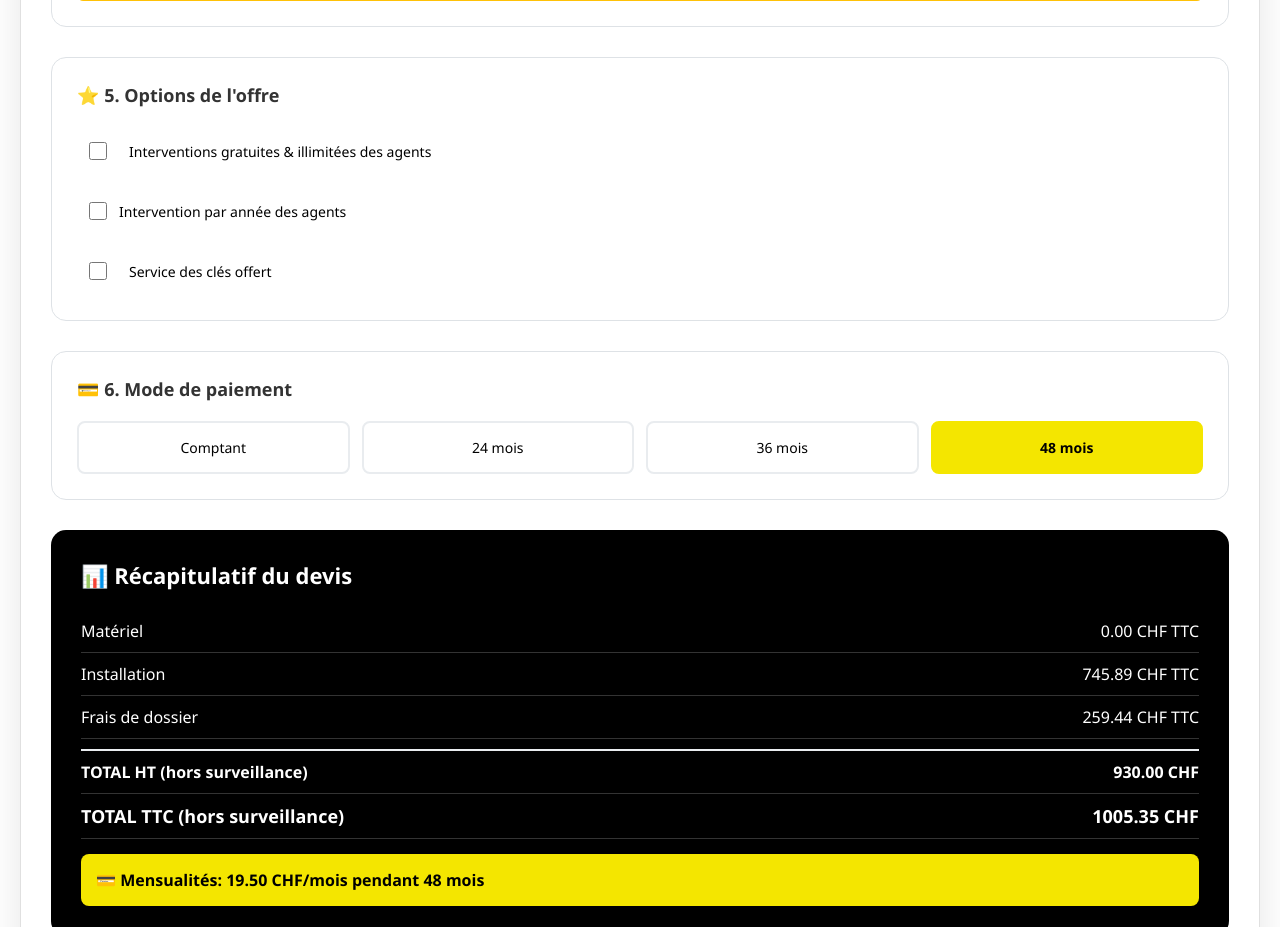
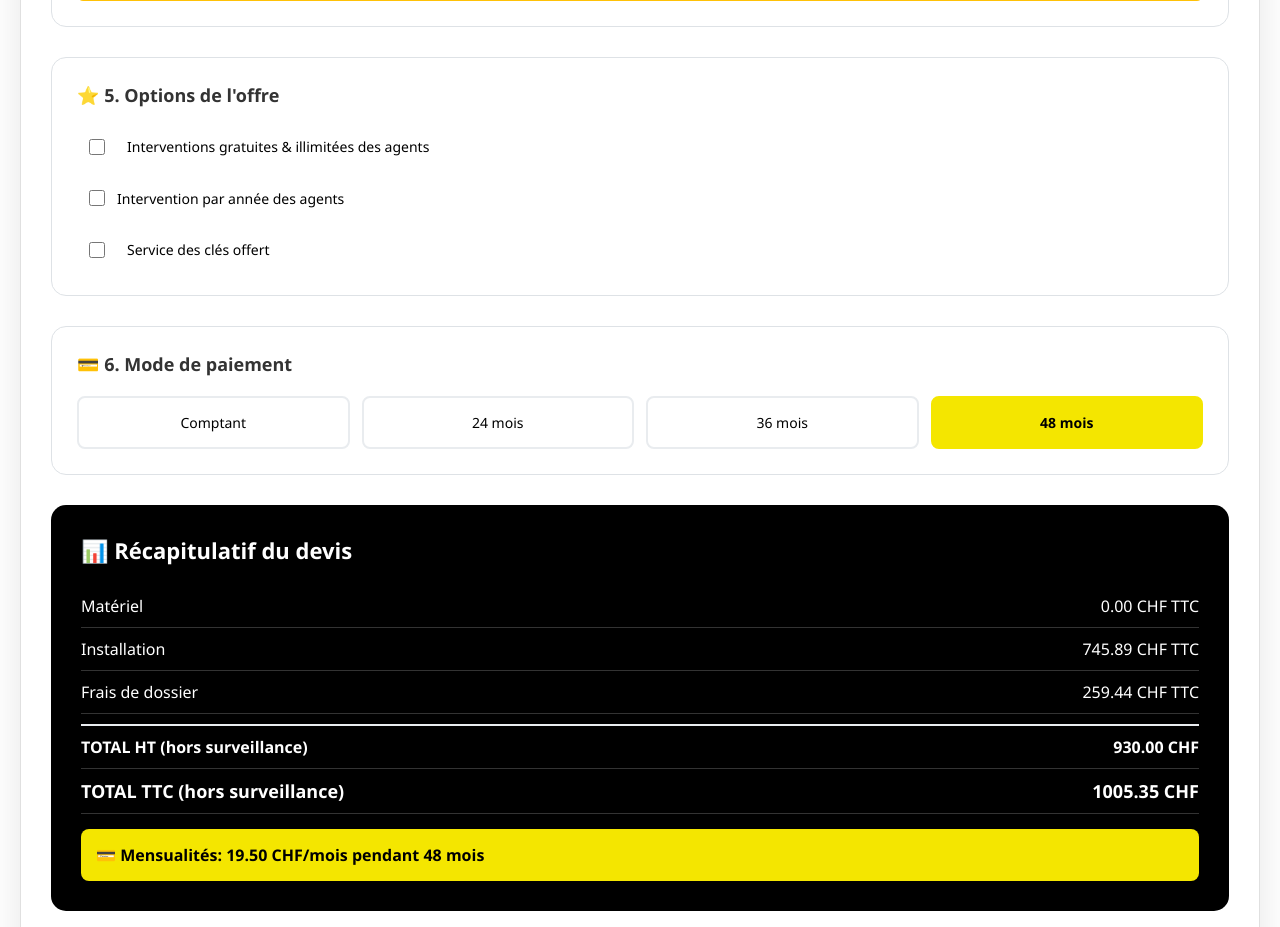
Before and after one commit to marketingdialarme/generateur-devis, a Next.js app: page /create-devis in a window 1280 px wide. Shown: the part 1400-2327 px from the top of the page. Built offline with nearby package versions, Linux system fonts and the light colour scheme.

Commit message:
fix: text alignment

```diff
--- a/src/components/OptionsSection.tsx
+++ b/src/components/OptionsSection.tsx
@@ -40,11 +40,10 @@ export function OptionsSection(props: OptionsSectionProps) {
         <div className="option-item" style={{
           display: 'flex',
           alignItems: 'center',
-          padding: '12px',
+          padding: '10px 12px',
           background: interventionsGratuites ? '#f0f8ff' : 'transparent',
           borderRadius: '6px',
-          transition: 'all 0.2s',
-          minHeight: '48px'
+          transition: 'all 0.2s'
         }}>
           <input
             type="checkbox"
@@ -57,11 +56,12 @@ export function OptionsSection(props: OptionsSectionProps) {
               }
             }}
             style={{
-              marginRight: '12px',
+              margin: '0 12px 0 0',
               cursor: 'pointer',
-              width: '18px',
-              height: '18px',
-              flexShrink: 0
+              width: '16px',
+              height: '16px',
+              flexShrink: 0,
+              verticalAlign: 'middle'
             }}
           />
           <label
@@ -70,8 +70,11 @@ export function OptionsSection(props: OptionsSectionProps) {
               cursor: 'pointer',
               fontSize: '14px',
               fontWeight: interventionsGratuites ? 600 : 400,
-              lineHeight: '1.5',
-              flex: 1
+              lineHeight: '1.4',
+              flex: 1,
+              margin: 0,
+              display: 'flex',
+              alignItems: 'center'
             }}
           >
             Interventions gratuites & illimitées des agents
@@ -82,12 +85,11 @@ export function OptionsSection(props: OptionsSectionProps) {
         <div className="option-item" style={{
           display: 'flex',
           alignItems: 'center',
-          padding: '12px',
+          padding: '10px 12px',
           background: interventionsAnnee ? '#f0f8ff' : 'transparent',
           borderRadius: '6px',
           transition: 'all 0.2s',
-          gap: '12px',
-          minHeight: '48px'
+          gap: '12px'
         }}>
           <input
             type="checkbox"
@@ -100,10 +102,12 @@ export function OptionsSection(props: OptionsSectionProps) {
               }
             }}
             style={{
+              margin: 0,
               cursor: 'pointer',
-              width: '18px',
-              height: '18px',
-              flexShrink: 0
+              width: '16px',
+              height: '16px',
+              flexShrink: 0,
+              verticalAlign: 'middle'
             }}
           />
           <label
@@ -113,7 +117,10 @@ export function OptionsSection(props: OptionsSectionProps) {
               fontSize: '14px',
               flex: 1,
               fontWeight: interventionsAnnee ? 600 : 400,
-              lineHeight: '1.5'
+              lineHeight: '1.4',
+              margin: 0,
+              display: 'flex',
+              alignItems: 'center'
             }}
           >
             Intervention par année des agents
@@ -128,7 +135,7 @@ export function OptionsSection(props: OptionsSectionProps) {
               className="quantity-input"
               style={{
                 width: '70px',
-                padding: '8px',
+                padding: '6px 8px',
                 border: '2px solid #007bff',
                 borderRadius: '6px',
                 textAlign: 'center',
@@ -143,11 +150,10 @@ export function OptionsSection(props: OptionsSectionProps) {
         <div className="option-item" style={{
           display: 'flex',
           alignItems: 'center',
-          padding: '12px',
+          padding: '10px 12px',
           background: serviceCles ? '#f0f8ff' : 'transparent',
           borderRadius: '6px',
-          transition: 'all 0.2s',
-          minHeight: '48px'
+          transition: 'all 0.2s'
         }}>
           <input
             type="checkbox"
@@ -155,11 +161,12 @@ export function OptionsSection(props: OptionsSectionProps) {
             checked={serviceCles}
             onChange={(e) => onServiceClesChange(e.target.checked)}
             style={{
-              marginRight: '12px',
+              margin: '0 12px 0 0',
               cursor: 'pointer',
-              width: '18px',
-              height: '18px',
-              flexShrink: 0
+              width: '16px',
+              height: '16px',
+              flexShrink: 0,
+              verticalAlign: 'middle'
             }}
           />
           <label
@@ -168,8 +175,11 @@ export function OptionsSection(props: OptionsSectionProps) {
               cursor: 'pointer',
               fontSize: '14px',
               fontWeight: serviceCles ? 600 : 400,
-              lineHeight: '1.5',
-              flex: 1
+              lineHeight: '1.4',
+              flex: 1,
+              margin: 0,
+              display: 'flex',
+              alignItems: 'center'
             }}
           >
             Service des clés offert
```
